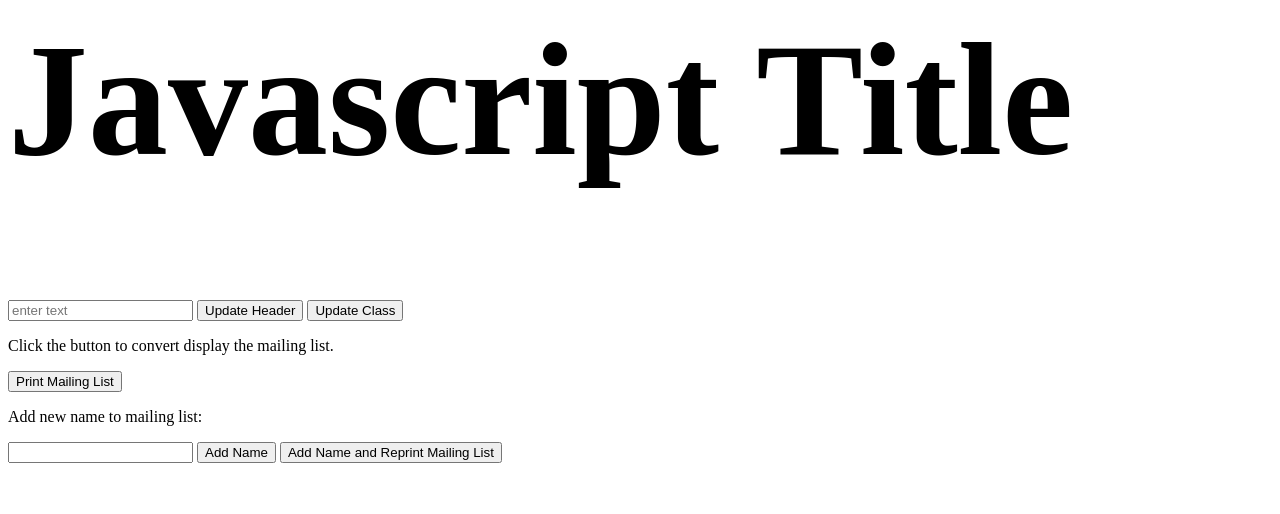
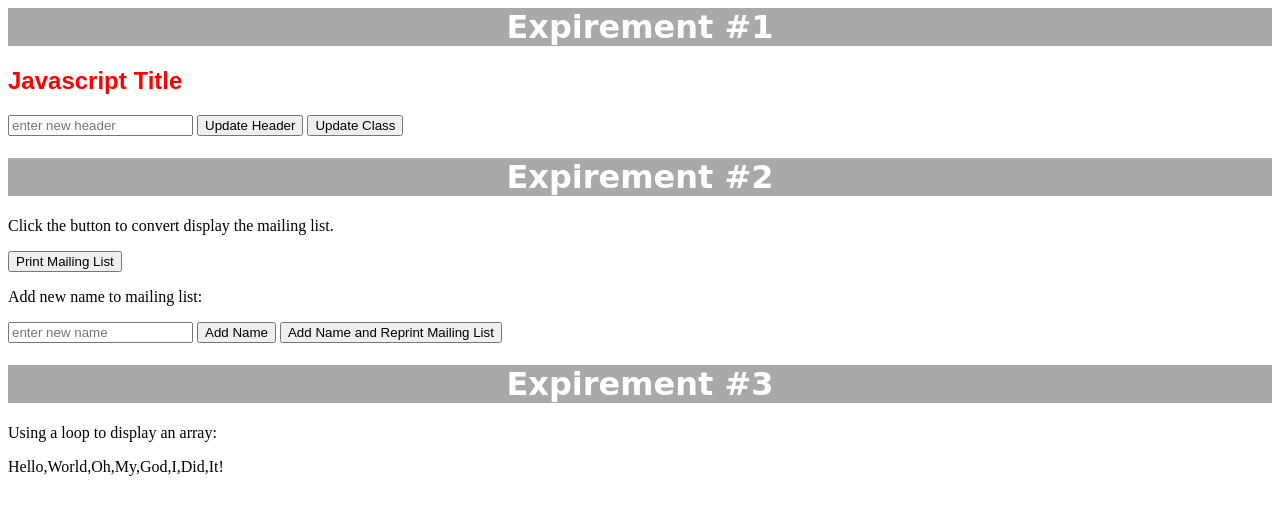
Before and after one commit to jpletner/JS_loops.arrays, a plain HTML site: page index.html in a window 1280 px wide. Both pictures are taken after a click on the button "Update Class". Drawn offline with Linux system fonts and the light colour scheme.

Commit message:
Final commit for hte night

```diff
--- a/index.html
+++ b/index.html
@@ -4,14 +4,14 @@
   <link rel="stylesheet" href="styles.css">
 </head>
 <body>
-
-  <h1  id='header'>Javascript Title</h1>
-<input type='text' id='myTextBox' placeholder='enter text'>
+<h1>Expirement #1</h1>
+  <h2  id='header'>Javascript Title</h2>
+<input type='text' id='myTextBox' placeholder='enter new header'>
 <input type='button' value='Update Header' onclick='updateHeader()'>
 <input type='button' value='Update Class' onclick='changeClass()'>
 
 
-
+<h1>Expirement #2</h1>
 <p>Click the button to convert display the mailing list.</p>
 
 <button onclick="myFunction()">Print Mailing List</button>
@@ -19,12 +19,16 @@
 <p id="list"></p>
 
 <p>Add new name to mailing list:<p>
-<input type="text" placeholder"Enter name" id="newName">
+<input type="text" placeholder="enter new name" id="newName">
 <input type="button" value="Add Name" onclick="addName()">
 <input type="button" value="Add Name and Reprint Mailing List" onclick="addNameReprint()">
 
 <p id="newList"></p>
 
+<h1>Expirement #3</h1>
+<p>Using a loop to display an array:</p>
+<p id="omg"></p>
+
 <script src='script.js'></script>
 </body>
 </html>
--- a/script.js
+++ b/script.js
@@ -1,3 +1,4 @@
+/*Update Header Text*/
 function updateHeader() {
  	var newHeader =
         document.getElementById('myTextBox').value;
@@ -10,20 +11,18 @@ oldHeader.innerHTML = newHeader;
 }
 
 
-
-
-
-
+/*Change Header Class*/
 function changeClass() {
-  if ( document.getElementById('header').className == "" ) {
-    document.getElementById('header').className="bottom";
-  } else if (document.getElementById('header').className=="bottom") {
-    document.getElementById('header').className="top";
-  } else if(document.getElementById('header').className=="top") {
+  if (document.getElementById('header').className == "" ) {
+    document.getElementById('header').className = "red";
+  } else if (document.getElementById('header').className == "red") {
+    document.getElementById('header').className = "blue";
+  } else {
     document.getElementById('header').className = "";
   }
 }
 
+/*Update Mailing List*/
 var mailingList = ["Bob", "Joe", "Sally", "Katie"];
 
 function myFunction() {
@@ -41,39 +40,13 @@ function addNameReprint() {
   document.getElementById("newList").innerHTML = mailingList;
 }
 
-
-
-/*function loop (array) {
+/*Use loop to display array data*/
+function loop (array) {
   for (var i = 0; i < array.length; i++) {
-      alert (array[i]);
+   document.getElementById("omg").innerHTML = array;
     }
   }
 
-	var myStringArray = ["Hello","World", "Oh", "My", "God"];
+	var myStringArray = ["Hello","World", "Oh", "My", "God","I","Did","It!"];
 
-	loop(myStringArray);*/
-
-
-/*
-  var newData = ["Jenny", "Toby"];
-
-  function storage () {
-    data = newData.push(document.getElementById("loopBox").value);
-
-    function loop (data) {
-      for (var i = 0; i < data.length; i++) {
-          alert (data[i]);
-        }
-      }
-};
-
-document.getElementById("demo").innerHTML == newData.toString();
-*/
-
-/*function storage () {
- 	var newData =
-        document.getElementById('loopBox').value;
-	var oldData =
-        document.getElementById('demo');
-oldData.innerHTML = newData;
-}*/
+	loop(myStringArray);
--- a/styles.css
+++ b/styles.css
@@ -1,7 +1,17 @@
-.top {
-  color: red;
+h1 {
+	font-family: cursive;
+	color: #fff;
+	width: 100%;
+	background-color: darkgrey;
+	text-align: center;
 }
 
-.bottom {
-  font-size: 10em;
+.red {
+  color: red;
+	font-family: sans-serif;
 }
+
+.blue {
+  color: blue;
+	font-family: sans-serif;
+}
```
